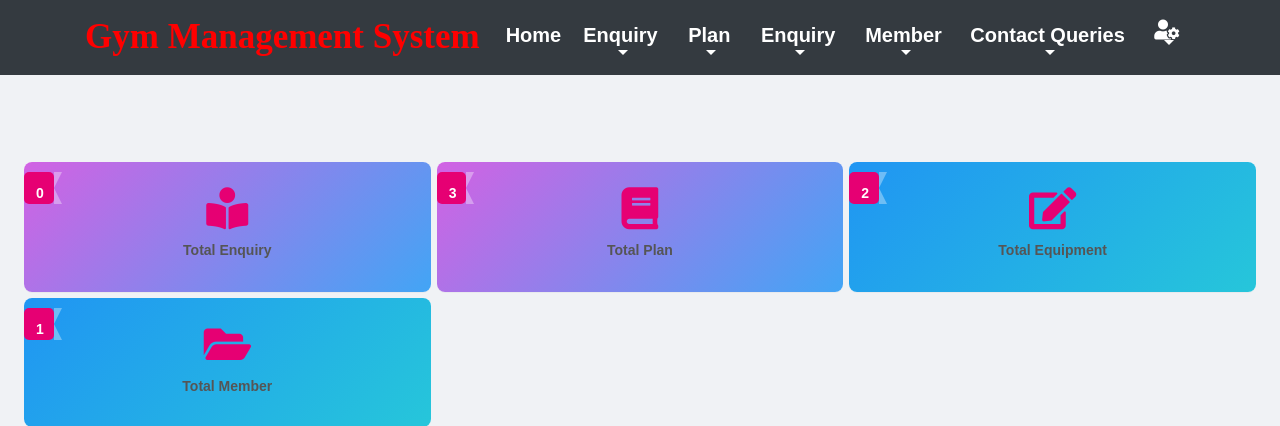
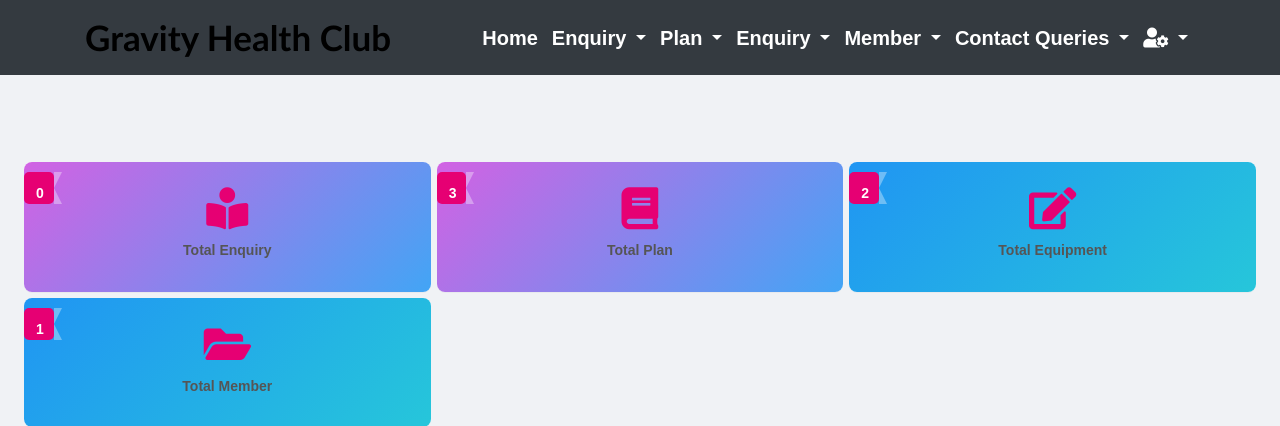
Before and after one commit to RaghuRajMathur/Gym_management_system, a Django app: page /admin_home in a window 1280 px wide. Shown: the top 426 px of the page. Run offline with Django 3.2, Linux system fonts and the light colour scheme; a user stored in the database is signed in; data comes from the database, SQL or seed files in the repository; data that the repository does not hold is empty; some libraries are stand-ins or nearby versions.

Commit message:
commit changes

```diff
--- a/gym/templates/admin_home.html
+++ b/gym/templates/admin_home.html
@@ -3,7 +3,7 @@
 {% block main %}
 <html lang="en" class="no-focus">
 <head>
-    <title>Gym Management System - Admin Dashboard</title>
+    <title>Gravity Health CLub - Admin Dashboard</title>
     <link rel="stylesheet" id="css-main" href="{% static 'css1/codebase.min.css' %}">
     <style>
         body {
--- a/gym/templates/admin_nav.html
+++ b/gym/templates/admin_nav.html
@@ -12,13 +12,13 @@
 <link rel="stylesheet" href="{% static 'css/mystyle1.css' %}">
 
 
-<title>Gym Management System</title>
+<title>Gravity Health Club </title>
 
 <!-- Start Navigation -->
 <nav class="navbar navbar-expand-sm navbar-light bg-dark">
   <div class="container">
   <a class="navbar-brand" href="{% url 'admin_home' %}">
-      <span style="color : red">Gym Management System</span></a>
+      <span style="color : rgb(0, 0, 0); font-family: 'Gill Sans', 'Gill Sans MT', Calibri, 'Trebuchet MS', sans-serif;">Gravity Health Club</span></a>
 
 
   <button class="navbar-toggler" type="button" data-toggle="collapse" data-target="#collapsibleNavbar">
```
